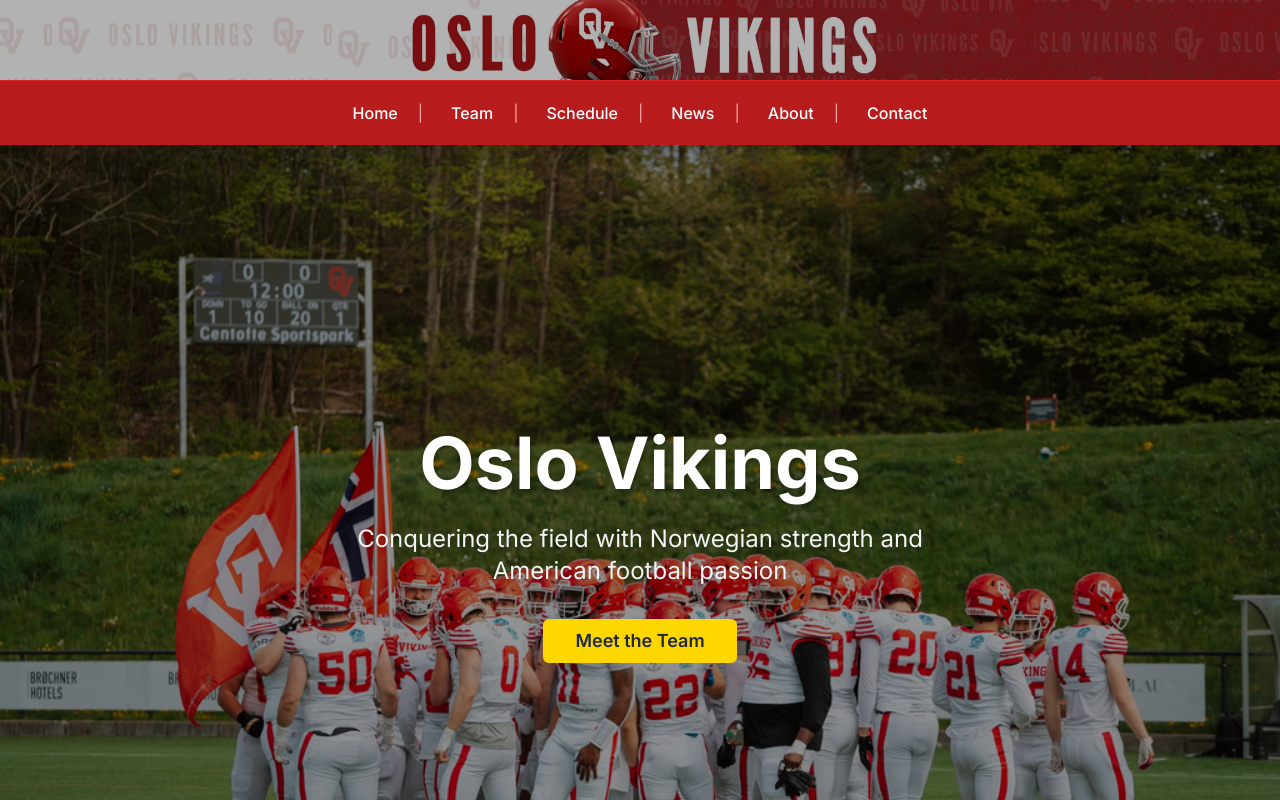
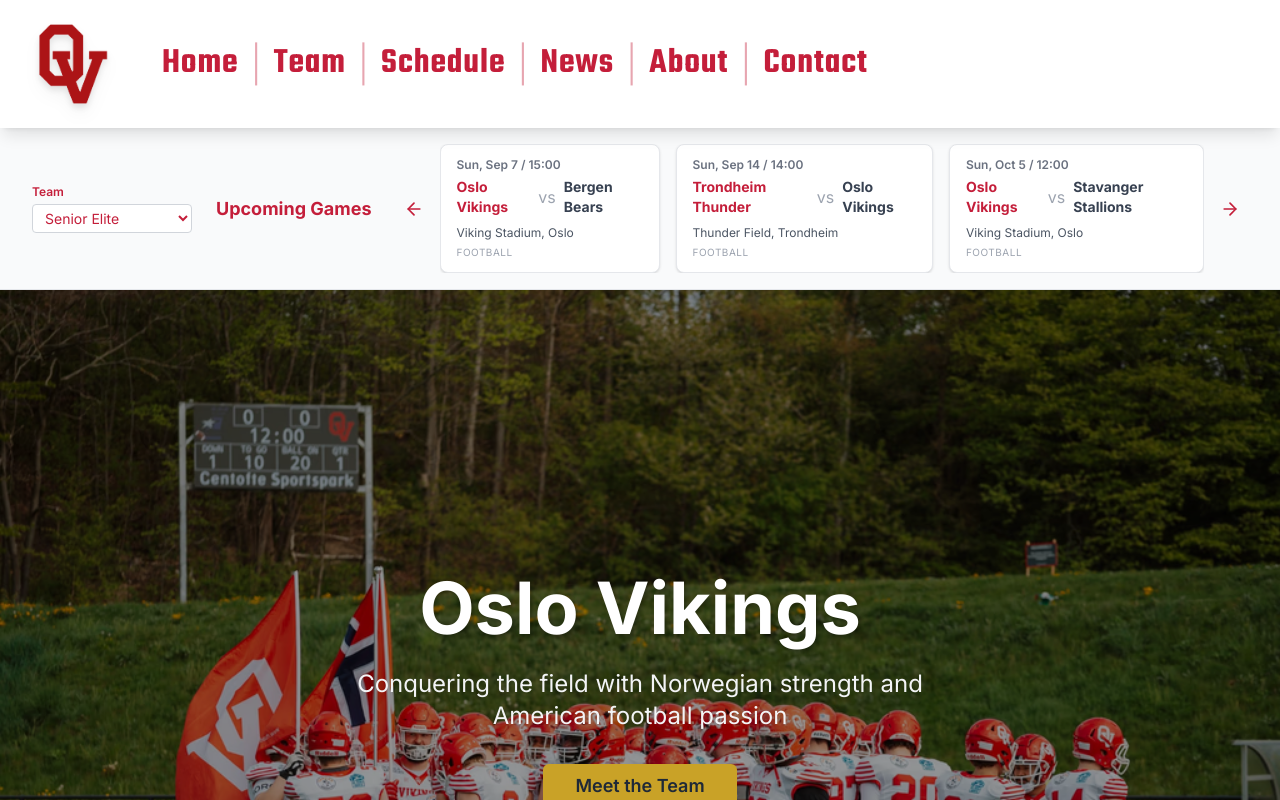
Before and after one commit to tlecocq99/Oslo-Vikings, a Next.js app: page / in a window 1280 px wide. Shown: the top 800 px of the page. Built offline with nearby package versions, Linux system fonts and the light colour scheme.

Commit message:
Added a splashscreen at webite start. Changed banner to have nav items embedded in it as well as some styling changes.

```diff
--- a/app/components/Navigation.tsx
+++ b/app/components/Navigation.tsx
@@ -1,6 +1,7 @@
 "use client";
 
 import { useState } from "react";
+import { usePathname } from "next/navigation";
 import Link from "next/link";
 import { Menu, X, Shield } from "lucide-react";
 import { Button } from "@/components/ui/button";
@@ -16,72 +17,87 @@ const navigation = [
 
 export default function Navigation() {
   const [isOpen, setIsOpen] = useState(false);
+  const pathname = usePathname();
 
   return (
-    <nav className="shadow-lg sticky top-0 z-50">
-      {/* Top banner with background image */}
-      <div
-        className="bg-cover bg-center bg-no-repeat h-20"
-        style={{
-          backgroundImage: `url('/images/navImg.avif')`,
-        }}
-      >
-        {/* Background overlay for better readability */}
-        <div className="absolute inset-0 bg-black/30"></div>
-        <div className="relative max-w-7xl mx-auto px-4 sm:px-6 lg:px-8 h-full">
-          <div className="flex justify-between items-center h-full">
-            {/* Mobile menu button */}
-            <div className="md:hidden flex items-center">
-              <Button
-                variant="ghost"
-                size="sm"
-                onClick={() => setIsOpen(!isOpen)}
-                aria-label="Toggle menu"
-                className="text-white hover:bg-white/20"
-              >
-                {isOpen ? (
-                  <X className="h-6 w-6" />
-                ) : (
-                  <Menu className="h-6 w-6" />
+    <nav className="shadow-lg sticky top-0 z-50 bg-white">
+      <div className="relative max-w-7xl px-4 sm:px-6 lg:px-8 h-32 flex items-center justify-start">
+        {/* Logo on the far left */}
+        <Link href="/" className="flex items-center h-full group mr-4">
+          <img
+            src="/images/splashImg.png"
+            alt="Oslo Vikings logo"
+            className="h-24 w-auto drop-shadow-lg transition-transform group-hover:scale-110"
+            style={{ maxHeight: 96 }}
+            draggable={false}
+          />
+          <span className="sr-only">Home</span>
+        </Link>
+
+        {/* Desktop Navigation (pipe-separated) */}
+        <div className="hidden md:flex items-center h-full ml-8 select-none">
+          {navigation.map((item, idx) => {
+            const active = pathname === item.href;
+            return (
+              <div key={item.name} className="flex items-center">
+                {idx > 0 && (
+                  <span
+                    aria-hidden="true"
+                    className="px-3 text-viking-red/40 font-light text-4xl"
+                  >
+                    |
+                  </span>
                 )}
-              </Button>
-            </div>
-          </div>
-        </div>
-      </div>
-
-      {/* Navigation links bar underneath */}
-      <div className="bg-red-700 border-t border-red-600 relative z-10">
-        <div className="max-w-7xl mx-auto px-4 sm:px-6 lg:px-8">
-          {/* Desktop Navigation */}
-          <div className="hidden md:flex items-center justify-center space-x-2 py-3">
-            {navigation.map((item, index) => (
-              <div key={item.name} className="flex items-center">
                 <Link
                   href={item.href}
-                  className="text-white hover:text-red-200 transition-colors duration-200 font-medium px-3 py-2 rounded-md hover:bg-red-600 cursor-pointer relative z-20"
+                  aria-current={active ? "page" : undefined}
+                  className={[
+                    "font-teko font-semibold text-4xl tracking-wide focus:outline-none focus:ring-2 focus:ring-viking-gold focus:ring-offset-2 focus:ring-offset-white",
+                    "transition-transform duration-200 ease-out transform-gpu", // smooth growth
+                    active
+                      ? "text-viking-red"
+                      : "text-viking-red hover:scale-[1.20]",
+                  ].join(" ")}
                   style={{ pointerEvents: "auto" }}
                 >
                   {item.name}
                 </Link>
-                {index < navigation.length - 1 && (
-                  <span className="text-red-300 mx-2 select-none">|</span>
-                )}
               </div>
-            ))}
-          </div>
+            );
+          })}
+        </div>
+
+        {/* Mobile menu button */}
+        <div className="md:hidden flex items-center">
+          <Button
+            variant="ghost"
+            size="sm"
+            onClick={() => setIsOpen(!isOpen)}
+            aria-label="Toggle menu"
+            className="text-white hover:bg-white/20"
+          >
+            {isOpen ? <X className="h-6 w-6" /> : <Menu className="h-6 w-6" />}
+          </Button>
         </div>
       </div>
 
       {/* Mobile Navigation */}
       {isOpen && (
         <div className="md:hidden bg-red-700 relative z-10">
-          <div className="px-2 pt-2 pb-3 space-y-1 sm:px-3 border-t border-red-600">
+          <div className="px-2 pt-2 pb-4 space-y-2 sm:px-3 border-t border-red-600">
             {navigation.map((item, index) => (
               <div key={item.name}>
                 <Link
                   href={item.href}
-                  className="block px-3 py-2 text-white hover:text-red-200 hover:bg-red-600 rounded-md transition-colors duration-200 font-medium cursor-pointer relative z-20"
+                  aria-current={pathname === item.href ? "page" : undefined}
+                  className={[
+                    "w-full text-center block rounded-md font-teko font-semibold text-3xl transition-all duration-200 border-2",
+                    // Uniform height
+                    "h-20 flex items-center justify-center",
+                    pathname === item.href
+                      ? "bg-white text-viking-red border-white"
+                      : "text-white border-white/60 bg-red-700/40 hover:bg-white hover:text-viking-red hover:border-white",
+                  ].join(" ")}
                   onClick={() => setIsOpen(false)}
                   style={{ pointerEvents: "auto" }}
                 >
--- /dev/null
+++ b/app/components/SplashScreen.tsx
@@ -0,0 +1,43 @@
+"use client";
+import React from "react";
+
+// Adjust the logo path as needed (should be in public/images/)
+const LOGO_SRC = "/images/splashImg.png"; // Replace with your logo file if different
+
+export default function SplashScreen() {
+  const [visible, setVisible] = React.useState(true);
+
+  React.useEffect(() => {
+    const timer = setTimeout(() => setVisible(false), 1800); // 1.8s total
+    return () => clearTimeout(timer);
+  }, []);
+
+  // Optionally skip animation for users with reduced motion
+  React.useEffect(() => {
+    if (window.matchMedia("(prefers-reduced-motion: reduce)").matches) {
+      setVisible(false);
+    }
+  }, []);
+
+  if (!visible) return null;
+
+  return (
+    <div
+      className="fixed inset-0 z-[9999] flex items-center justify-center transition-opacity duration-700"
+      style={{
+        background: "#f8fafc",
+        opacity: visible ? 1 : 0,
+        pointerEvents: "none",
+        transition: "opacity 0.7s cubic-bezier(0.4,0,0.2,1)",
+      }}
+      aria-label="Oslo Vikings splash screen"
+    >
+      <img
+        src={LOGO_SRC}
+        alt="Oslo Vikings logo"
+        className="w-56 h-56 object-contain drop-shadow-2xl animate-pulse"
+        draggable={false}
+      />
+    </div>
+  );
+}
--- /dev/null
+++ b/app/components/UpcomingGamesBar.tsx
@@ -0,0 +1,107 @@
+import React from "react";
+import { ArrowLeft, ArrowRight } from "lucide-react";
+import type { Game } from "@/app/types/game";
+
+interface UpcomingGamesBarProps {
+  games: Game[];
+}
+
+export default function UpcomingGamesBar({ games }: UpcomingGamesBarProps) {
+  const scrollRef = React.useRef<HTMLDivElement>(null);
+  const [teamFilter, setTeamFilter] = React.useState<"Main" | "D2" | "U17">(
+    "Main"
+  );
+
+  const scroll = (dir: "left" | "right") => {
+    if (!scrollRef.current) return;
+    const { scrollLeft, clientWidth } = scrollRef.current;
+    const amount = clientWidth * 0.8;
+    scrollRef.current.scrollTo({
+      left: dir === "left" ? scrollLeft - amount : scrollLeft + amount,
+      behavior: "smooth",
+    });
+  };
+
+  const filteredGames = games.filter((g) => g.team === teamFilter);
+
+  return (
+    <section className="w-full bg-gray-50 border-b border-gray-200 py-4">
+      <div className="max-w-7xl mx-auto px-4 sm:px-6 lg:px-8 flex items-center">
+        <div className="mr-6">
+          <label
+            htmlFor="team-filter"
+            className="block text-xs font-semibold text-viking-red mb-1"
+          >
+            Team
+          </label>
+          <select
+            id="team-filter"
+            value={teamFilter}
+            onChange={(e) => setTeamFilter(e.target.value as any)}
+            className="block w-40 rounded border border-gray-300 bg-white py-1 px-2 text-sm text-viking-red focus:outline-none focus:ring-2 focus:ring-viking-red"
+          >
+            <option value="Main">Senior Elite</option>
+            <option value="D2">Senior D2</option>
+            <option value="U17">U17</option>
+            <option value="U14">U14</option>
+            <option value="flag">Flag Football</option>
+          </select>
+        </div>
+        <h2 className="font-bold text-viking-red text-lg mr-6 whitespace-nowrap">
+          Upcoming Games
+        </h2>
+        <button
+          className="hidden md:inline-flex p-2 rounded-full hover:bg-gray-200 text-viking-red mr-2"
+          onClick={() => scroll("left")}
+          aria-label="Scroll left"
+        >
+          <ArrowLeft className="w-5 h-5" />
+        </button>
+        <div
+          ref={scrollRef}
+          className="flex-1 overflow-x-auto scrollbar-hide flex gap-4"
+          style={{ scrollSnapType: "x mandatory" }}
+        >
+          {filteredGames.map((game) => (
+            <div
+              key={game.id}
+              className="min-w-[220px] max-w-xs bg-white rounded-lg shadow border border-gray-200 px-4 py-3 flex flex-col justify-between scroll-snap-align-start"
+            >
+              <div className="text-xs text-gray-500 font-semibold mb-1">
+                {new Date(game.date).toLocaleDateString(undefined, {
+                  weekday: "short",
+                  month: "short",
+                  day: "numeric",
+                })}
+                {" / "}
+                {game.time}
+              </div>
+              <div className="flex items-center gap-2 mb-2">
+                <span className="font-bold text-viking-red text-sm">
+                  {game.home_team}
+                </span>
+                <span className="text-gray-400">vs</span>
+                <span className="font-bold text-gray-700 text-sm">
+                  {game.away_team}
+                </span>
+              </div>
+              <div className="text-xs text-gray-600 mb-1">{game.location}</div>
+              {game.sport && (
+                <div className="text-[10px] text-gray-400 uppercase tracking-wider">
+                  {game.sport}
+                </div>
+              )}
+            </div>
+          ))}
+        </div>
+        <button
+          className="hidden md:inline-flex p-2 rounded-full hover:bg-gray-200 text-viking-red ml-2"
+          onClick={() => scroll("right")}
+          aria-label="Scroll right"
+        >
+          <ArrowRight className="w-5 h-5" />
+        </button>
+      </div>
+    </section>
+  );
+}
--- a/app/layout.tsx
+++ b/app/layout.tsx
@@ -1,12 +1,20 @@
 import "./globals.css";
 import type { Metadata } from "next";
-import { Inter } from "next/font/google";
+import { Inter, Teko } from "next/font/google";
 import ErrorBoundary from "./components/ErrorBoundary";
 
 const inter = Inter({
   subsets: ["latin"],
   display: "swap",
   variable: "--font-inter",
+});
+
+// Teko Semibold for navigation / headings
+const teko = Teko({
+  weight: ["600"],
+  subsets: ["latin"],
+  display: "swap",
+  variable: "--font-teko",
 });
 
 export const metadata: Metadata = {
@@ -36,11 +44,9 @@ export default function RootLayout({
   children: React.ReactNode;
 }) {
   return (
-    <html lang="en" className={inter.variable}>
+    <html lang="en" className={`${inter.variable} ${teko.variable}`}>
       <body className={`${inter.className} antialiased`}>
-        <ErrorBoundary>
-          {children}
-        </ErrorBoundary>
+        <ErrorBoundary>{children}</ErrorBoundary>
       </body>
     </html>
   );
--- a/app/page.tsx
+++ b/app/page.tsx
@@ -1,5 +1,8 @@
 "use client";
+import type { Game } from "@/app/types/game";
 import Navigation from "./components/Navigation";
+import SplashScreen from "./components/SplashScreen";
+import UpcomingGamesBar from "./components/UpcomingGamesBar";
 import Footer from "./components/Footer";
 import Hero from "./components/Hero";
 import NewsCard from "./components/NewsCard";
@@ -7,6 +10,9 @@ import GameCard from "./components/GameCard";
 import { Button } from "@/components/ui/button";
 import Link from "next/link";
 import { ArrowRight, Trophy, Users, Calendar } from "lucide-react";
+import { Teko } from "next/font/google";
+
+const teko = Teko({ subsets: ["latin"] });
 
 // Type guard to ensure valid status
 function normalizeGameStatus(
@@ -61,9 +67,67 @@ export default function Home() {
     status: normalizeGameStatus("upcoming"), // Safely convert string to literal type
   };
 
+  // Example upcoming games data
+  const upcomingGames: Game[] = [
+    {
+      id: "1",
+      date: "2025-09-07",
+      time: "15:00",
+      home_team: "Oslo Vikings",
+      away_team: "Bergen Bears",
+      location: "Viking Stadium, Oslo",
+      sport: "Football",
+      team: "Main",
+    },
+    {
+      id: "2",
+      date: "2025-09-14",
+      time: "14:00",
+      home_team: "Trondheim Thunder",
+      away_team: "Oslo Vikings",
+      location: "Thunder Field, Trondheim",
+      sport: "Football",
+      team: "Main",
+    },
+    {
+      id: "3",
+      date: "2025-09-21",
+      time: "16:00",
+      home_team: "Oslo Vikings D2",
+      away_team: "Stavanger Stallions D2",
+      location: "Viking Stadium, Oslo",
+      sport: "Football",
+      team: "D2",
+    },
+    {
+      id: "4",
+      date: "2025-09-28",
+      time: "13:00",
+      home_team: "Oslo Vikings U17",
+      away_team: "Kristiansand Knights U17",
+      location: "Knights Arena, Kristiansand",
+      sport: "Football",
+      team: "U17",
+    },
+    {
+      id: "5",
+      date: "2025-10-05",
+      time: "12:00",
+      home_team: "Oslo Vikings",
+      away_team: "Stavanger Stallions",
+      location: "Viking Stadium, Oslo",
+      sport: "Football",
+      team: "Main",
+    },
+  ];
+
   return (
     <>
+      <SplashScreen />
       <Navigation />
+
+      {/* Upcoming Games Bar */}
+      <UpcomingGamesBar games={upcomingGames} />
 
       {/* Hero Section */}
       <Hero {...heroData} />
@@ -73,7 +137,7 @@ export default function Home() {
         <div className="max-w-7xl mx-auto px-4 sm:px-6 lg:px-8">
           <div className="grid grid-cols-1 md:grid-cols-3 gap-8">
             <div className="text-center">
-              <div className="w-16 h-16 bg-viking-red rounded-full flex items-center justify-center mx-auto mb-4">
+              <div className="w-16 h-16 bg-[#ac1416] rounded-full flex items-center justify-center mx-auto mb-4">
                 <Trophy className="w-8 h-8 text-white" />
               </div>
               <h3 className="text-2xl font-bold text-viking-charcoal mb-2">
--- /dev/null
+++ b/app/types/game.ts
@@ -0,0 +1,12 @@
+export type GameTeam = "Main" | "D2" | "U17" | "U14" | "flag";
+
+export interface Game {
+  id: string;
+  date: string; // ISO string
+  time: string;
+  home_team: string;
+  away_team: string;
+  location: string;
+  sport?: string;
+  team: GameTeam;
+}
--- a/tailwind.config.ts
+++ b/tailwind.config.ts
@@ -1,94 +1,96 @@
-import type { Config } from 'tailwindcss';
+import type { Config } from "tailwindcss";
 
 const config: Config = {
-  darkMode: ['class'],
+  darkMode: ["class"],
   content: [
-    './pages/**/*.{js,ts,jsx,tsx,mdx}',
-    './components/**/*.{js,ts,jsx,tsx,mdx}',
-    './app/**/*.{js,ts,jsx,tsx,mdx}',
+    "./pages/**/*.{js,ts,jsx,tsx,mdx}",
+    "./components/**/*.{js,ts,jsx,tsx,mdx}",
+    "./app/**/*.{js,ts,jsx,tsx,mdx}",
   ],
   theme: {
     extend: {
       colors: {
         // Oslo Vikings Brand Colors
         viking: {
-          red: '#C41E3A',
-          'red-dark': '#8B1538',
-          gold: '#FFD700',
-          'gold-dark': '#B8860B',
-          silver: '#C0C0C0',
-          charcoal: '#1F2937',
+          red: "#C41E3A",
+          "red-dark": "#8B1538",
+          // Refined antique gold tones (less yellow)
+          gold: "#C9A227", // antique gold
+          "gold-dark": "#8A6B16", // deep accent gold
+          silver: "#C0C0C0",
+          charcoal: "#1F2937",
         },
-        background: 'hsl(var(--background))',
-        foreground: 'hsl(var(--foreground))',
+        background: "hsl(var(--background))",
+        foreground: "hsl(var(--foreground))",
         card: {
-          DEFAULT: 'hsl(var(--card))',
-          foreground: 'hsl(var(--card-foreground))',
+          DEFAULT: "hsl(var(--card))",
+          foreground: "hsl(var(--card-foreground))",
         },
         popover: {
-          DEFAULT: 'hsl(var(--popover))',
-          foreground: 'hsl(var(--popover-foreground))',
+          DEFAULT: "hsl(var(--popover))",
+          foreground: "hsl(var(--popover-foreground))",
         },
         primary: {
-          DEFAULT: 'hsl(var(--primary))',
-          foreground: 'hsl(var(--primary-foreground))',
+          DEFAULT: "hsl(var(--primary))",
+          foreground: "hsl(var(--primary-foreground))",
         },
         secondary: {
-          DEFAULT: 'hsl(var(--secondary))',
-          foreground: 'hsl(var(--secondary-foreground))',
+          DEFAULT: "hsl(var(--secondary))",
+          foreground: "hsl(var(--secondary-foreground))",
         },
         muted: {
-          DEFAULT: 'hsl(var(--muted))',
-          foreground: 'hsl(var(--muted-foreground))',
+          DEFAULT: "hsl(var(--muted))",
+          foreground: "hsl(var(--muted-foreground))",
         },
         accent: {
-          DEFAULT: 'hsl(var(--accent))',
-          foreground: 'hsl(var(--accent-foreground))',
+          DEFAULT: "hsl(var(--accent))",
+          foreground: "hsl(var(--accent-foreground))",
         },
         destructive: {
-          DEFAULT: 'hsl(var(--destructive))',
-          foreground: 'hsl(var(--destructive-foreground))',
+          DEFAULT: "hsl(var(--destructive))",
+          foreground: "hsl(var(--destructive-foreground))",
         },
-        border: 'hsl(var(--border))',
-        input: 'hsl(var(--input))',
-        ring: 'hsl(var(--ring))',
+        border: "hsl(var(--border))",
+        input: "hsl(var(--input))",
+        ring: "hsl(var(--ring))",
       },
       borderRadius: {
-        lg: 'var(--radius)',
-        md: 'calc(var(--radius) - 2px)',
-        sm: 'calc(var(--radius) - 4px)',
+        lg: "var(--radius)",
+        md: "calc(var(--radius) - 2px)",
+        sm: "calc(var(--radius) - 4px)",
       },
       keyframes: {
-        'accordion-down': {
-          from: { height: '0' },
-          to: { height: 'var(--radix-accordion-content-height)' },
+        "accordion-down": {
+          from: { height: "0" },
+          to: { height: "var(--radix-accordion-content-height)" },
         },
-        'accordion-up': {
-          from: { height: 'var(--radix-accordion-content-height)' },
-          to: { height: '0' },
+        "accordion-up": {
+          from: { height: "var(--radix-accordion-content-height)" },
+          to: { height: "0" },
         },
-        'fade-in-up': {
-          '0%': {
-            opacity: '0',
-            transform: 'translateY(30px)',
+        "fade-in-up": {
+          "0%": {
+            opacity: "0",
+            transform: "translateY(30px)",
           },
-          '100%': {
-            opacity: '1',
-            transform: 'translateY(0)',
+          "100%": {
+            opacity: "1",
+            transform: "translateY(0)",
           },
         },
       },
       animation: {
-        'accordion-down': 'accordion-down 0.2s ease-out',
-        'accordion-up': 'accordion-up 0.2s ease-out',
-        'fade-in-up': 'fade-in-up 0.6s ease-out',
+        "accordion-down": "accordion-down 0.2s ease-out",
+        "accordion-up": "accordion-up 0.2s ease-out",
+        "fade-in-up": "fade-in-up 0.6s ease-out",
       },
       fontFamily: {
-        'norse': ['Inter', 'sans-serif'],
+        norse: ["Inter", "sans-serif"],
+        teko: ["Teko", "sans-serif"],
       },
     },
   },
-  plugins: [require('tailwindcss-animate')],
+  plugins: [require("tailwindcss-animate")],
 };
 
 export default config;
```
Also changed, not shown: public/images/splashImg.png (added).
